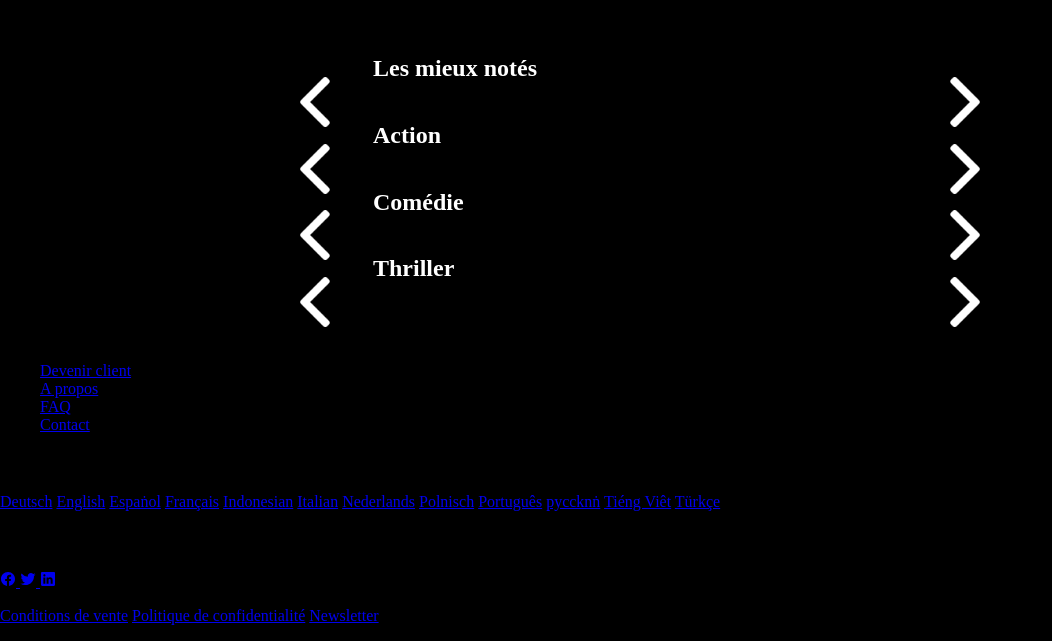
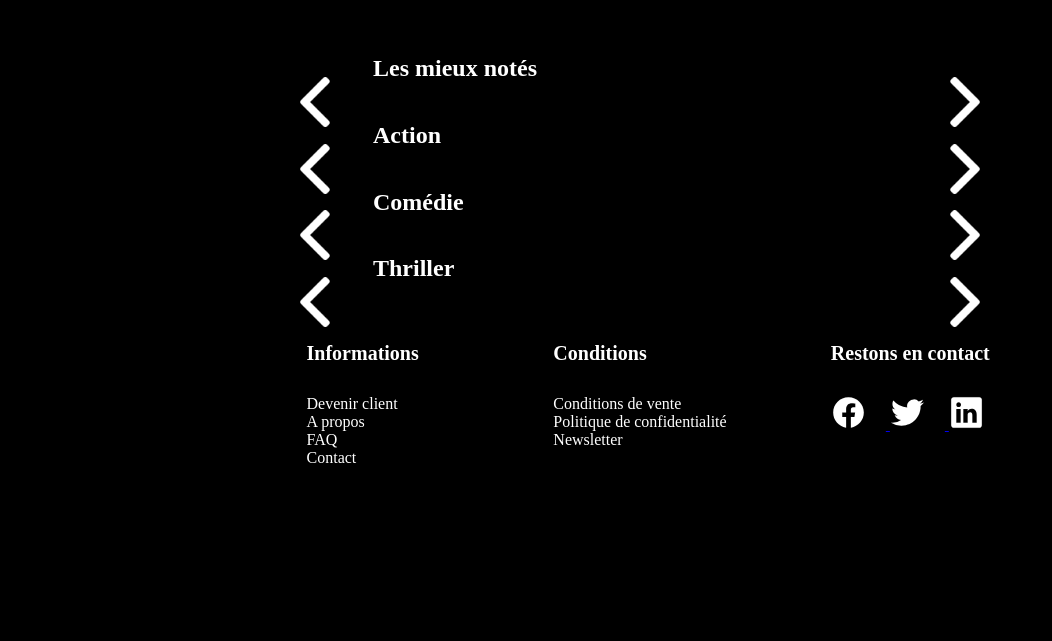
Before and after one commit to glgstyle/JustStreamIt, a website: page index.html in a window 1280 px wide. Shown: the part 709-1350 px from the top of the page, without its empty margins (0-1052 px from the left). After the commit the page ends 1192 px from the top, so only its background shows below. Drawn offline with nearby package versions, Linux system fonts and the light colour scheme; no server answers.

Commit message:
design footer

```diff
--- a/index.html
+++ b/index.html
@@ -8,6 +8,7 @@
         <link rel="icon" type="image/x-icon" href="/images/favicon.ico">
         <link rel="stylesheet" href="style/header.css">
         <link rel="stylesheet" href="style/home.css">
+        <link rel="stylesheet" href="style/footer.css">
         <script src="//code.jquery.com/jquery-1.10.2.js"></script>
         <script>$(function(){$("#header").load("header.html");
                 $("#footer").load("footer.html");});
@@ -282,48 +283,22 @@
                 <h3 class="heading">
                   Informations
                 </h3>
-                <ul>
-                  <li>
-                    <a href="#">
-                      Devenir client
-                    </a>
-                  </li>
-                  <li>
-                    <a href="#">
-                      A propos
-                    </a>
-                  </li>
-                  <li>
-                    <a href="#">
-                      FAQ
-                    </a>
-                  </li>
-                  <li>
-                    <a href="#">
-                      Contact
-                    </a>
-                  </li>
-                </ul>
+                <p class="infos">
+                  <a href="#">Devenir client</a>
+                  <a href="#">A propos</a>
+                  <a href="#">FAQ</a>
+                  <a href="#">Contact</a>
+                </p>
               </div>
-
               <div class="col2">
                 <h3 class="heading">
-                  Language
+                  Conditions
                 </h3>
-                <div class="languages">
-                  <a href="#">Deutsch</a>
-                  <a href="#">English</a>
-                  <a href="#">Espaṅol</a>
-                  <a href="#">Français</a>
-                  <a href="#">Indonesian</a>
-                  <a href="#">Italian</a>
-                  <a href="#">Nederlands</a>
-                  <a href="#">Polnisch</a>
-                  <a href="#">Português</a>
-                  <a href="#">pyccknṅ</a>
-                  <a href="#">Tiéng Viêt</a>
-                  <a href="#">Türkçe</a>
-                </div>
+                <p class="terms">
+                  <a href="#">Conditions de vente</a>
+                  <a href="#">Politique de confidentialité</a>
+                  <a href="#">Newsletter</a>
+                </p>
               </div>
 
               <div class="col3">
@@ -343,14 +318,7 @@
                 </div>
               </div>
             </div>
-
-            <p class="terms">
-              <a href="#">Conditions de vente</a>
-              <a href="#">Politique de confidentialité</a>
-              <a href="#">Newsletter</a>
-            </p>
           </footer>
-
           <script type="module" src="https://unpkg.com/ionicons@5.5.2/dist/ionicons/ionicons.esm.js"></script>
           <script nomodule src="https://unpkg.com/ionicons@5.5.2/dist/ionicons/ionicons.js"></script>
     </body>
--- /dev/null
+++ b/style/_footer.scss
@@ -0,0 +1,54 @@
+//until 479px: Extra small device
+$xs: 0;
+//320px — 480px: Mobile devices
+$mobile: 480px;
+//481px — 768px: iPads, Tablets
+$tablet-width: 768px;
+//769px — 1024px: Small screens, laptops
+$laptop: 1024px;
+//1025px — 1200px: Desktops, large screens
+$desktop-width: 1200px;
+//1280px and more —  Extra large screens, TV
+$xl: 1280px;
+
+@mixin tablet {
+    @media (min-width: #{$tablet-width}) and (max-width: #{$desktop-width - 1px}) {
+        @content
+    }
+};
+@mixin desktop {
+    @media (min-width: #{$desktop-width}) {
+        @content
+    }
+};
+@include desktop{
+    footer{
+        margin: auto;
+        width: 65%;
+        color: white;
+        .block-footer{
+            display: grid;
+            grid-template-columns: 1fr 1fr 1fr;
+            .col1, .col2, .col3{
+                margin: 0 auto;
+                padding-top: 20px;
+                .heading{
+                    margin-bottom: 30px;
+                    font-size: 20px;
+                }
+            }
+            .infos, .terms{
+                display: grid;
+                a{
+                    text-decoration: none;
+                    color: white
+                }
+            }
+            ion-icon{
+                font-size: 35px;
+                padding-right: 20px;
+                color: white;
+            }
+        }
+    }
+}
```
Also changed, not shown: style/footer.css (added), 1 other file.
